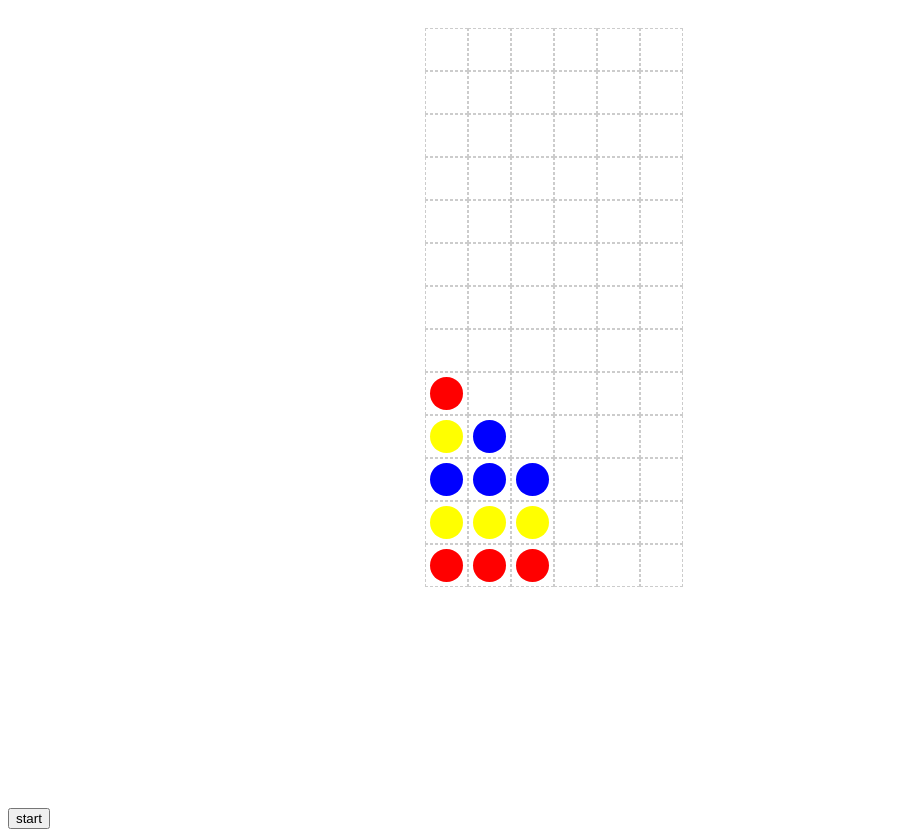
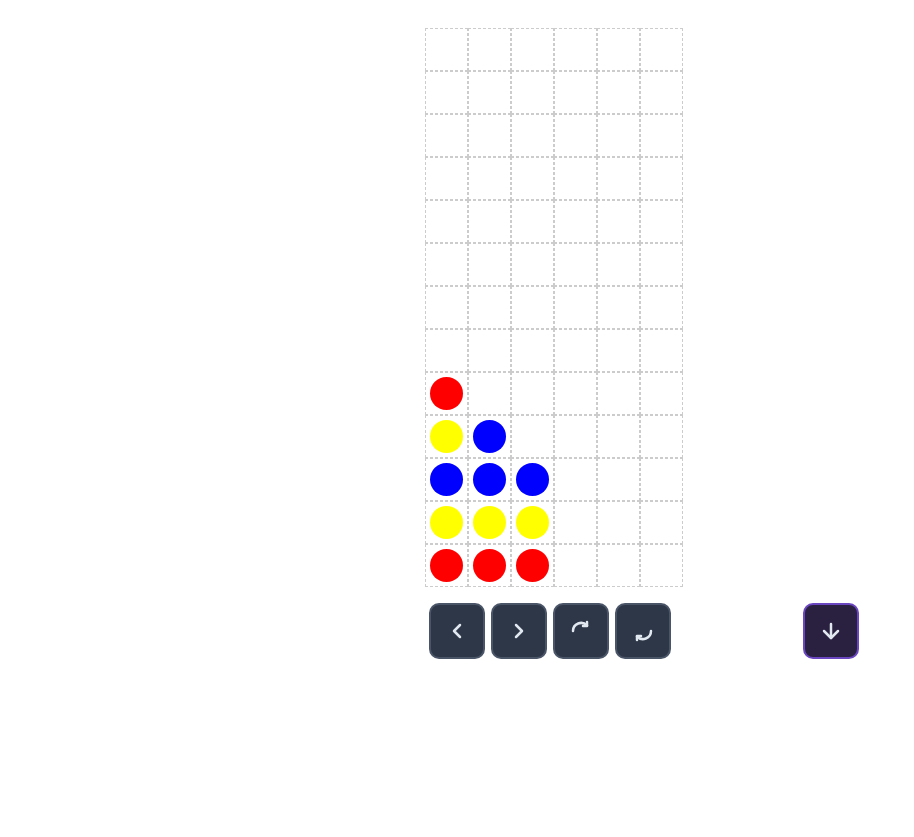
Before and after one commit to tekuteku-ploddingly/puyo-simulator, a Vue app: page / in a window 1280 px wide. Shown: the whole page, without its empty margins (0-914 px from the left). After the commit the page ends 816 px from the top, so only its background shows below. Built offline with nearby package versions, Linux system fonts and the light colour scheme.

Commit message:
コントロールパッドを形だけ追加

```diff
--- a/src/App.vue
+++ b/src/App.vue
@@ -1,5 +1,6 @@
 <script setup lang="ts">
 import FieldView from './components/FieldView.vue'
+import ControlPad from './components/ControlPad.vue'
 import { FieldPuyos } from './domains/entities/FieldPuyos'
 import { Puyo } from './domains/valueObjects/Puyo'
 import { sleep } from './utils/utils'
@@ -39,6 +40,24 @@ async function nextStep() {
   await sleep(500)
   nextStep()
 }
+
+// コントロールパッド
+function moveLeft() {
+  console.log('move left')
+}
+function moveRight() {
+  console.log('move right')
+}
+function rotateLeft() {
+  console.log('rotate left')
+}
+function rotateRight() {
+  console.log('rotate right')
+}
+function drop() {
+  console.log('drop')
+  nextStep()
+}
 </script>
 
 <template>
@@ -51,10 +70,14 @@ async function nextStep() {
       :style="{ '--columns': xColumn, '--rows': yRow }"
       :displayPuyos="displayPuyos"
     />
+    <ControlPad
+      :moveLeft="moveLeft"
+      :moveRight="moveRight"
+      :rotateLeft="rotateLeft"
+      :rotateRight="rotateRight"
+      :drop="drop"
+    />
   </main>
-  <div>
-    <button @click="nextStep">start</button>
-  </div>
 </template>
 
 <style scoped>
--- /dev/null
+++ b/src/components/ControlPad.vue
@@ -0,0 +1,120 @@
+<script setup lang="ts">
+withDefaults(
+  defineProps<{
+    moveLeft: () => void
+    moveRight: () => void
+    rotateLeft: () => void
+    rotateRight: () => void
+    drop: () => void
+  }>(),
+  {
+    moveLeft: () => {},
+    moveRight: () => {},
+    rotateLeft: () => {},
+    rotateRight: () => {},
+    drop: () => {},
+  },
+)
+</script>
+
+<template>
+  <div class="controls-area">
+    <div class="controls-group">
+      <!-- Left -->
+      <button class="ctrl-btn" aria-label="左移動" @click="moveLeft">
+        <svg viewBox="0 0 24 24"><path d="M15 18l-6-6 6-6" /></svg>
+      </button>
+      <!-- Right -->
+      <button class="ctrl-btn" aria-label="右移動" @click="moveRight">
+        <svg viewBox="0 0 24 24"><path d="M9 18l6-6-6-6" /></svg>
+      </button>
+      <!-- Rotate Left -->
+      <button class="ctrl-btn" aria-label="左回転" @click="rotateLeft">
+        <svg viewBox="0 0 24 24">
+          <path d="M4 12a8 8 0 0 1 14-5.3" />
+          <path d="M18 3v4h-4" />
+        </svg>
+      </button>
+      <!-- Rotate Right -->
+      <button class="ctrl-btn" aria-label="右回転" @click="rotateRight">
+        <svg viewBox="0 0 24 24">
+          <path d="M20 12a8 8 0 0 1-14 5.3" />
+          <path d="M6 21v-4h4" />
+        </svg>
+      </button>
+    </div>
+
+    <div class="controls-spacer"></div>
+
+    <!-- Drop  -->
+    <button class="ctrl-btn drop-btn" aria-label="ドロップ" @click="drop">
+      <svg viewBox="0 0 24 24">
+        <path d="M12 5v14" />
+        <path d="M19 12l-7 7-7-7" />
+      </svg>
+    </button>
+  </div>
+</template>
+
+<style scoped>
+/* === Controls === */
+.controls-area {
+  display: flex;
+  align-items: center;
+  gap: 6px;
+  width: 100%;
+  padding: 16px 4px;
+}
+
+.controls-group {
+  display: flex;
+  gap: 6px;
+}
+
+.controls-spacer {
+  flex: 1;
+}
+
+.ctrl-btn {
+  width: 56px;
+  height: 56px;
+  background: #2d3748;
+  border: 2px solid #4a5568;
+  border-radius: 10px;
+  color: #e2e8f0;
+  font-size: 22px;
+  display: flex;
+  align-items: center;
+  justify-content: center;
+  cursor: pointer;
+  user-select: none;
+  transition:
+    background 0.1s,
+    transform 0.1s;
+  -webkit-tap-highlight-color: transparent;
+}
+
+.ctrl-btn:active {
+  background: #4a5568;
+  transform: scale(0.93);
+}
+
+.ctrl-btn svg {
+  width: 24px;
+  height: 24px;
+  stroke: #e2e8f0;
+  fill: none;
+  stroke-width: 2.5;
+  stroke-linecap: round;
+  stroke-linejoin: round;
+}
+
+.ctrl-btn.drop-btn {
+  background: #2a2040;
+  border-color: #6b46c1;
+}
+
+.ctrl-btn.drop-btn:active {
+  background: #553c9a;
+}
+</style>
```
